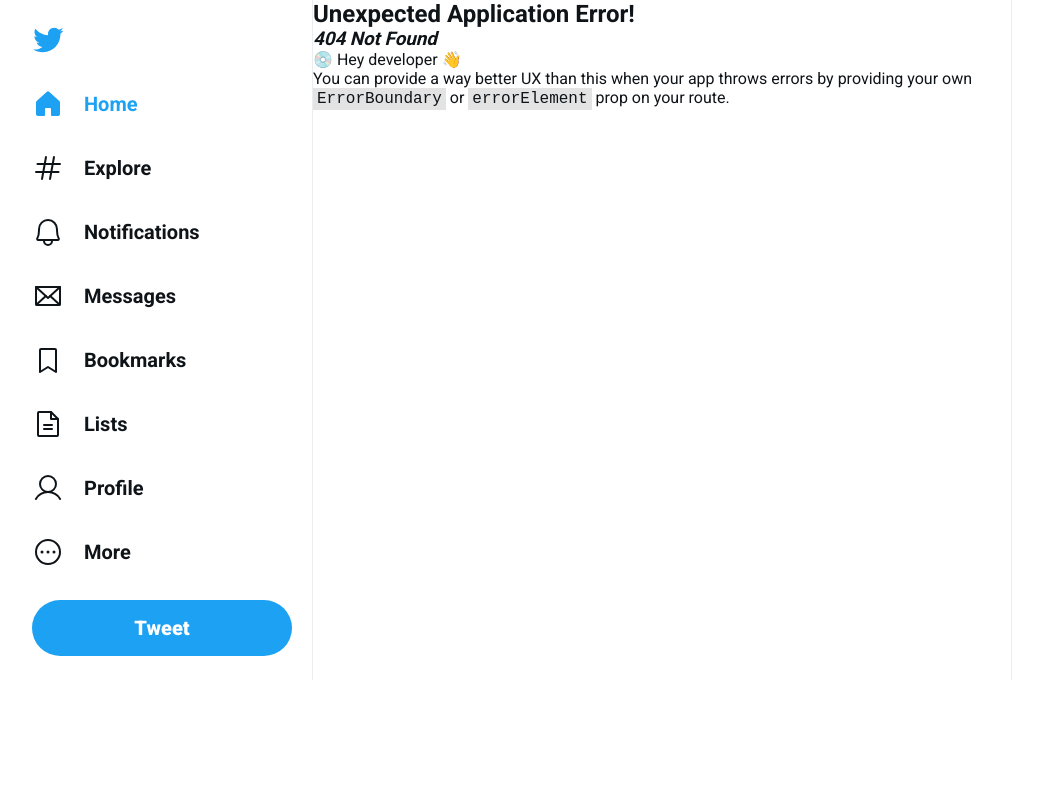
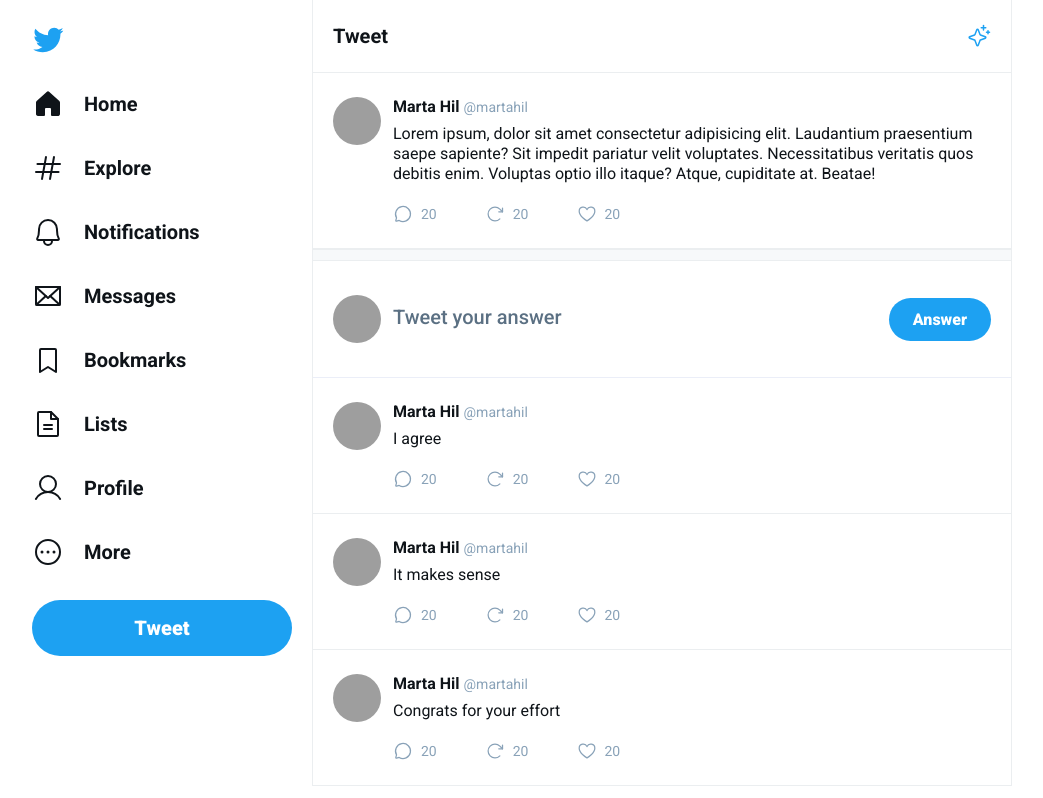
Before and after one commit to martahil/ui-twitter-react, a React (Vite) app: page /status in a window 1280 px wide. Before the commit this address had no page. Shown: the whole page, without its empty margins (128-1171 px from the left). Built offline with nearby package versions, Linux system fonts and the light colour scheme; grey boxes are pictures that could not be loaded.

Commit message:
Status (visual structure) / New Answer

```diff
--- a/src/components/Sidebar.tsx
+++ b/src/components/Sidebar.tsx
@@ -2,6 +2,7 @@ import twitterLogo from '../assets/logo-twitter.svg'
 import { Bell, BookmarkSimple, DotsThreeCircle, Envelope, FileText, Hash, House, User } from 'phosphor-react'
 
 import './Sidebar.css';
+import { NavLink } from 'react-router-dom';
 
 export function Sidebar() {
 
@@ -10,10 +11,10 @@ export function Sidebar() {
       <img className='logo' src={twitterLogo} alt="Logo" />
 
       <nav className='main-navigation'>
-        <a className='active' href="">
+        <NavLink to="/">
           <House weight='fill'/>
           Home
-        </a>
+        </NavLink>
         <a href="">
           <Hash />
           Explore
--- a/src/components/Tweet.tsx
+++ b/src/components/Tweet.tsx
@@ -1,4 +1,5 @@
 import { ArrowClockwise, ChatCircle, Heart } from 'phosphor-react';
+import { Link } from 'react-router-dom'
 import './Tweet.css';
 
 interface TweetProps {
@@ -8,7 +9,7 @@ interface TweetProps {
 export function Tweet(props: TweetProps) {
 
   return (
-    <a href='#' className="tweet">
+    <Link to='/status' className="tweet">
       <img src="https://github.com/martahil.png" alt="Marta Hil" />
 
       <div className='tweet-content'>
@@ -37,7 +38,7 @@ export function Tweet(props: TweetProps) {
 
         </div>
       </div>
-    </a>
+    </Link>
   )
 
 }
--- /dev/null
+++ b/src/layouts/Default.tsx
@@ -0,0 +1,14 @@
+import { Outlet } from "react-router-dom";
+import { Sidebar } from "../components/Sidebar";
+
+export function Default() {
+  return (
+    <div className='layout'>
+      <Sidebar />
+
+      <div className='content'>
+        <Outlet />
+      </div>
+    </div>
+  );
+}
--- a/src/main.tsx
+++ b/src/main.tsx
@@ -3,20 +3,11 @@ import { createRoot } from 'react-dom/client'
 
 import './global.css';
 
-import { Sidebar } from './components/Sidebar';
 import { RouterProvider } from 'react-router-dom';
 import { router } from './routes';
 
 createRoot(document.getElementById('root')!).render(
   <StrictMode>
-    <div className='layout'>
-      <Sidebar />
-
-      <div className='content'>
-
-        <RouterProvider router={router} />
-
-      </div>
-    </div>
+    <RouterProvider router={router} />
   </StrictMode>,
 )
--- /dev/null
+++ b/src/pages/Status.css
@@ -0,0 +1,52 @@
+.answer-tweet-form {
+  padding: 1.5rem 1.25rem;
+  display: flex;
+  align-items: center;
+  gap: 0.5rem;
+  border-bottom: 1px solid #ebeef8;
+}
+
+.answer-tweet-form label {
+  flex: 1;
+  display: flex;
+  align-items: center;
+  gap: 0.75rem;
+}
+
+.answer-tweet-form label img {
+  width: 3rem;
+  height: 3rem;
+  border-radius: 9999px;
+}
+
+.answer-tweet-form label textarea {
+  flex: 1;
+  border: 0;
+  font-size: 1.25rem;
+  font-weight: 500;
+  margin-top: 1.25rem;
+  resize: none;
+}
+
+.answer-tweet-form label textarea:focus {
+  outline: none;
+}
+
+.answer-tweet-form label textarea::placeholder {
+  color: #5b7083;
+}
+
+.answer-tweet-form button[type=submit] {
+  margin-left: auto;
+  background: var(--twitter-blue);
+  border-radius: 9999px;
+  padding: 0.75rem 1.5rem;
+  color: #FFF;
+  font-size: 1rem;
+  font-weight: 900;
+  border: 0;
+}
+
+.answer-tweet-form button[type=submit]:hover {
+  filter: brightness(0.9);
+}
--- /dev/null
+++ b/src/pages/Status.tsx
@@ -0,0 +1,41 @@
+import { Header } from "../components/Header";
+import { Separator } from "../components/Separator";
+import { Tweet } from "../components/Tweet";
+
+import './Status.css';
+
+const answers = [
+  "I agree",
+  "It makes sense",
+  "Congrats for your effort"
+]
+
+export function Status() {
+
+  return (
+    <main className='status'>
+
+      <Header title='Tweet' />
+
+      <Tweet content="Lorem ipsum, dolor sit amet consectetur adipisicing elit. Laudantium praesentium saepe sapiente? Sit impedit pariatur velit voluptates. Necessitatibus veritatis quos debitis enim. Voluptas optio illo itaque? Atque, cupiditate at. Beatae!
+      "/>
+
+      <Separator />
+
+      <form className='answer-tweet-form'>
+        <label htmlFor="tweet">
+          <img src="https://github.com/martahil.png" alt='Marta Hil' />
+          <textarea id="tweet" placeholder="Tweet your answer" />
+        </label>
+
+        <button type='submit'>Answer</button>
+      </form>
+
+      {answers.map(answer => {
+        return <Tweet key={answer} content={answer} />;
+      })}
+
+    </main>
+  );
+
+}
```
Also changed, not shown: src/routes.tsx (+18 -7 lines).
